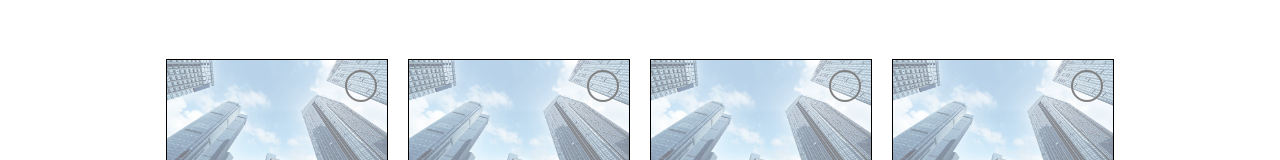
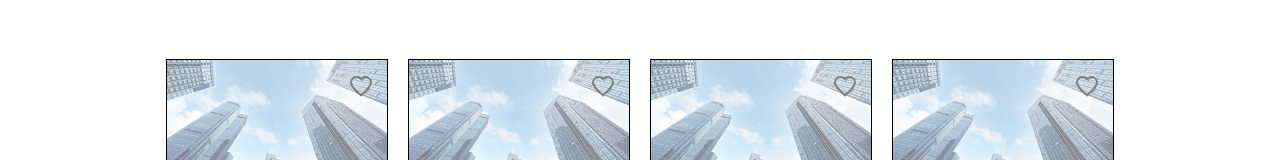
Before and after one commit to YAGEUM-YAGEUM/Yageum_Frontend, a Next.js app: page / in a window 1280 px wide. Shown: the part 392-552 px from the top of the page. Built offline with nearby package versions, Linux system fonts and the light colour scheme.

Commit message:
style : 하트 모양 스타일 수정

```diff
--- a/src/app/page.tsx
+++ b/src/app/page.tsx
@@ -9,6 +9,7 @@ import styled from 'styled-components';
 import { v4 as uuidv4 } from 'uuid';
 import Sale from '@/components/Sale';
 import Guide from '@/components/Guide';
+
 // import RootLayout from './layout';
 
 const Container = styled.div`
@@ -77,6 +78,7 @@ export default function Home() {
           <Guide key={uuidv4()} />
         ))}
       </GridContainer>
+
       <ContentText>자주 묻는 질문</ContentText>
 
       {Array.from({ length: 4 }).map(() => (
--- a/src/components/Guide.tsx
+++ b/src/components/Guide.tsx
@@ -29,7 +29,7 @@ const Title = styled.h4`
 function Guide() {
   return (
     <Container>
-      <CategoryText>카테고리</CategoryText> {/* 수정된 스타일 컴포넌트 사용 */}
+      <CategoryText>카테고리</CategoryText>
       <Title>
         부동산 가이드
         <br /> 꿀팁 제목
--- a/src/components/Sale.tsx
+++ b/src/components/Sale.tsx
@@ -25,20 +25,23 @@ const HeartButton = styled.button`
   top: 10px;
   right: 10px;
   background: transparent;
-  border: 2px solid;
-  border-color: ${(props) => (props.liked ? 'red' : 'gray')};
-  border-radius: 50%; /* 원형 버튼 모양 */
-  font-size: 24px;
+  border: none;
   cursor: pointer;
-  color: ${(props) => (props.liked ? 'red' : 'transparent')};
-  transition:
-    color 0.3s ease,
-    border-color 0.3s ease;
   width: 32px;
   height: 32px;
+  padding: 0;
   display: flex;
   align-items: center;
   justify-content: center;
+
+  svg {
+    fill: ${(props) => (props.liked ? 'red' : 'transparent')};
+    stroke: ${(props) => (props.liked ? 'red' : 'gray')};
+    stroke-width: 2px;
+    transition:
+      fill 0.3s ease,
+      stroke 0.3s ease;
+  }
 `;
 
 const ContentContainer = styled.div`
@@ -64,7 +67,14 @@ function Sale() {
           liked={liked}
           aria-label="like button"
         >
-          ❤️
+          <svg
+            xmlns="http://www.w3.org/2000/svg"
+            viewBox="0 0 24 24"
+            width="24"
+            height="24"
+          >
+            <path d="M12 21.35l-1.45-1.32C5.4 15.36 2 12.28 2 8.5 2 5.42 4.42 3 7.5 3c1.74 0 3.41.81 4.5 2.09C13.09 3.81 14.76 3 16.5 3 19.58 3 22 5.42 22 8.5c0 3.78-3.4 6.86-8.55 11.54L12 21.35z" />
+          </svg>
         </HeartButton>
       </ImageContainer>
 
```
